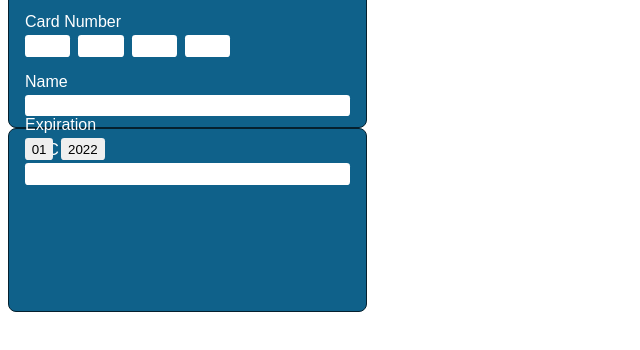
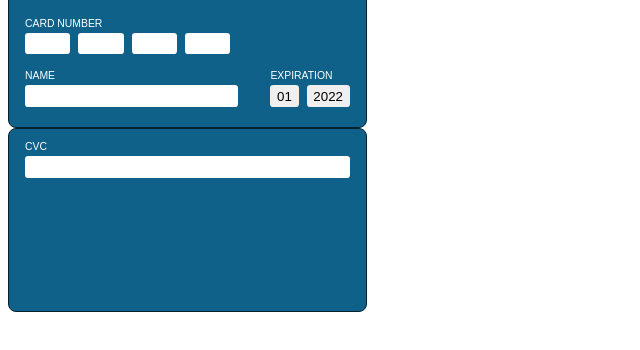
Before and after one commit to Annie-Huang/css-js-credit-card, a website: page index.html in a window 1280 px wide. Shown: the part 64-414 px from the top of the page, without its empty margins (0-640 px from the left). Drawn offline with Linux system fonts and the light colour scheme.

Commit message:
Finished the rest of the label and form styling.

```diff
--- a/index.html
+++ b/index.html
@@ -53,7 +53,7 @@
             />
           </div>
         </fieldset>
-        <div class="inputrow">
+        <div class="input-row">
           <div class="form-group name-group">
             <label for="name">Name</label>
             <input type="text" id="name" required />
--- a/style.css
+++ b/style.css
@@ -19,7 +19,7 @@
   flex-direction: column;
   gap: 1rem;
   z-index: 1;
-  /*overflow: hidden;*/
+  overflow: hidden;
   position: relative;
 }
 
@@ -79,3 +79,17 @@
   border-radius: 0.25em;
   appearance: none; /* this is to remove the chevron down symbol in the dropdown field */
 }
+
+.credit-card label {
+  font-size: 0.65rem;
+  text-transform: uppercase;
+}
+
+.credit-card .input-row {
+  display: flex;
+  gap: 2rem;
+}
+
+.credit-card .name-group {
+  flex-grow: 1;
+}
```
